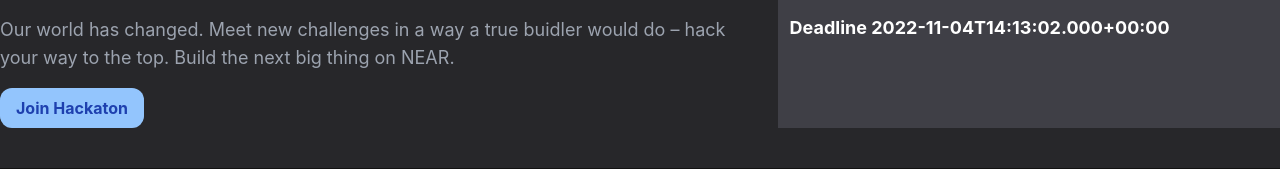
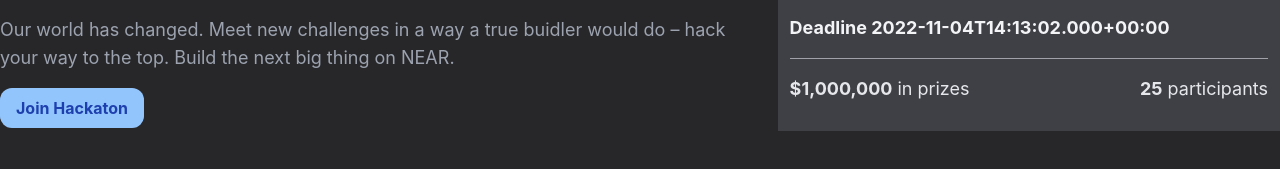
Before and after one commit to eldnctlh/group-9-capstone-project, a Next.js app in the folder dapp/: page / in a window 1280 px wide. Shown: the part 136-305 px from the top of the page. Built offline with nearby package versions, Linux system fonts and the light colour scheme.

Commit message:
dashboard info added

```diff
--- a/dapp/src/components/Dashboard/Dashboard.tsx
+++ b/dapp/src/components/Dashboard/Dashboard.tsx
@@ -24,7 +24,7 @@
                 <div className="container mx-auto">
                     <div className="grid grid-cols-5 gap-4">
                         <div className="col-span-3">
-                            <h2 className="text-4xl font-bold text-white">
+                            <h2 className="text-4xl font-bold text-gray-100">
                                 NEAR MetaBUILD III Hackathon
                             </h2>
                             <p className="my-4 text-lg text-gray-400">
@@ -38,9 +38,18 @@
                             <div className="text-xs inline-flex items-center font-bold leading-sm uppercase px-3 py-1 bg-green-300 text-green-800 rounded-full">
                                 17 days to deadline
                             </div>
-                            <h3 className="my-4 text-lg font-bold text-white">
+                            <h3 className="my-4 text-lg font-bold text-gray-100">
                                 Deadline {deadline}
                             </h3>
+                            <div className="h-px w-full bg-zinc-400"></div>
+                            <div className="flex justify-between">
+                                <h3 className="my-4 text-lg text-gray-200">
+                                    <span className="font-bold">$1,000,000</span> in prizes
+                                </h3>
+                                <h3 className="my-4 text-lg text-gray-200">
+                                    <span className="font-bold">25</span> participants
+                                </h3>
+                            </div>
                         </div>
                     </div>
                 </div>
```
